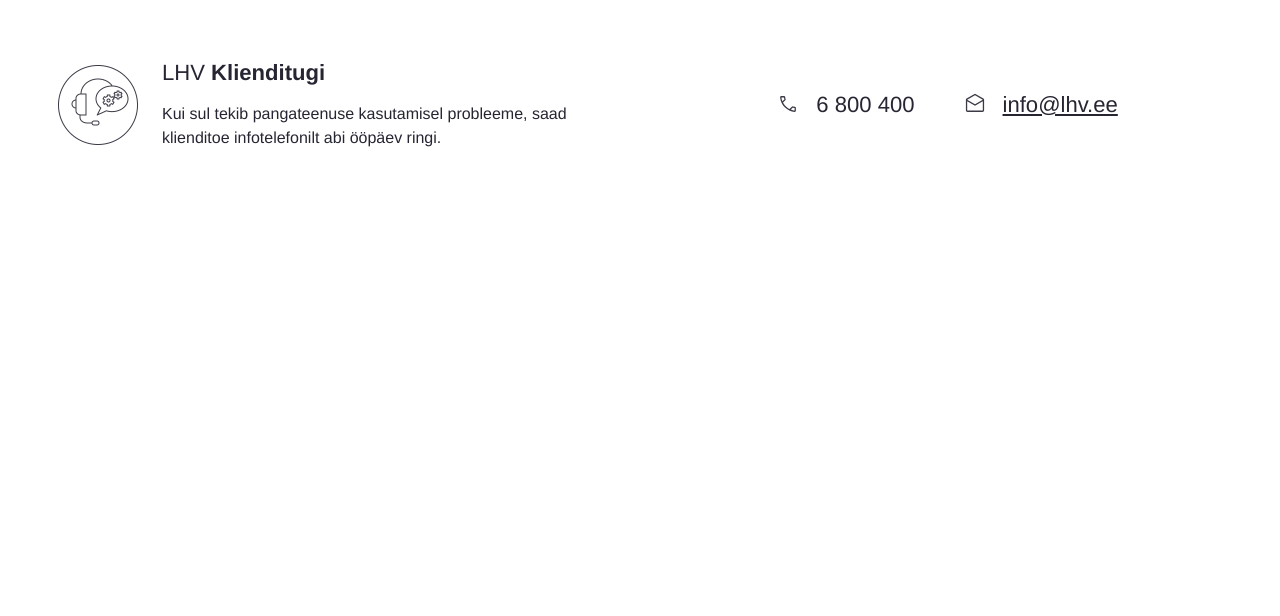
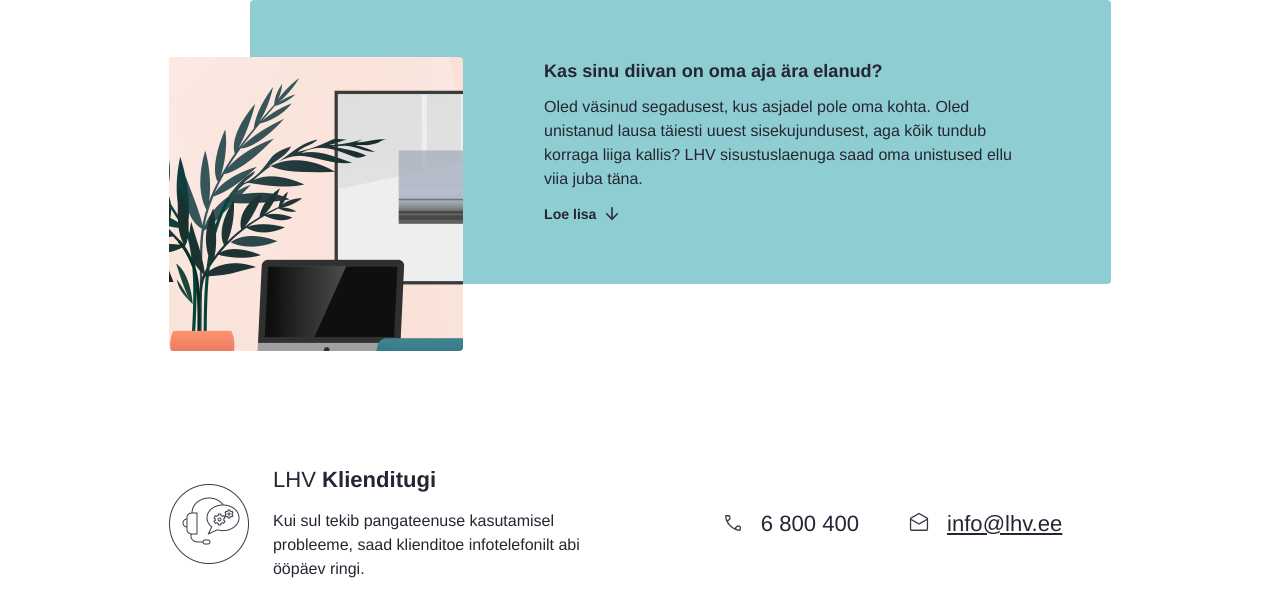
Before and after one commit to eerikkodasma/lhv-front-end, a Vue app: page / in a window 1280 px wide. Shown: the top 616 px of the page. Built offline with nearby package versions, Linux system fonts and the light colour scheme.

Commit message:
Created Header component

```diff
--- a/index.css
+++ b/index.css
@@ -40,7 +40,7 @@
   font-size: 1.38rem;
   line-height: 1.63rem;
 }
-h3 {
+h5 {
   font-size: 1.13rem;
   line-height: 1.38rem;
 }
--- a/src/App.vue
+++ b/src/App.vue
@@ -1,7 +1,20 @@
-<template><Footer /></template>
+<template>
+  <div class="main">
+    <Header />
+    <Footer />
+  </div>
+</template>
 
 <script setup>
+import Header from "@/components/Header.vue";
 import Footer from "@/components/Footer.vue";
 </script>
 
-<style scoped></style>
+<style scoped>
+.main {
+  display: flex;
+  flex-direction: column;
+  max-width: 58.88rem;
+  gap: 3.75rem;
+}
+</style>
--- a/src/components/Footer.vue
+++ b/src/components/Footer.vue
@@ -22,7 +22,7 @@
 <style scoped>
 .footer {
   display: flex;
-  padding: 3.75rem 0rem;
+  padding: 3.75rem 0;
   gap: 1.88rem;
 }
 
--- /dev/null
+++ b/src/components/Header.vue
@@ -0,0 +1,64 @@
+<template>
+  <div class="header">
+    <img class="header-image" src="../assets/images/office.png" alt="office" />
+    <div class="section">
+      <h5>Kas sinu diivan on oma aja ära elanud?</h5>
+      <p class="section-text">
+        Oled väsinud segadusest, kus asjadel pole oma kohta. Oled unistanud
+        lausa täiesti uuest sisekujundusest, aga kõik tundub korraga liiga
+        kallis? LHV sisustuslaenuga saad oma unistused ellu viia juba täna.
+      </p>
+      <BaseButton class="header-button" :format="FORMATS.TERTIARY">
+        Loe lisa
+        <template #right-icon>
+          <img src="../assets/icons/down-arrow.svg" alt="arrow" />
+        </template>
+      </BaseButton>
+    </div>
+  </div>
+</template>
+
+<script setup>
+import BaseButton from "@/components/base_components/BaseButton.vue";
+import { FORMATS } from "@/enums/components";
+</script>
+
+<style scoped>
+.header {
+  position: relative;
+  background-color: #8ecdd1;
+  padding: 3.75rem 2.5rem 3.75rem 18.38rem;
+  margin: 0 0 63px 81px;
+  border-radius: 0.25rem;
+}
+
+.header-image {
+  position: absolute;
+  width: 18.38rem;
+  height: 18.38rem;
+  top: 57px;
+  left: -81px;
+  border-radius: 0.25rem;
+}
+
+.section {
+  display: flex;
+  flex-direction: column;
+  gap: 0.81rem;
+}
+
+.section-text {
+  padding-right: 2.56rem;
+}
+
+h5 {
+  font-weight: 700;
+}
+
+.header-button {
+  font-size: 0.88rem;
+  line-height: 1.25rem;
+  font-weight: 700;
+  padding: 0;
+}
+</style>
```
Also changed, not shown: src/assets/icons/down-arrow.svg (added), src/assets/images/office.png (added).
